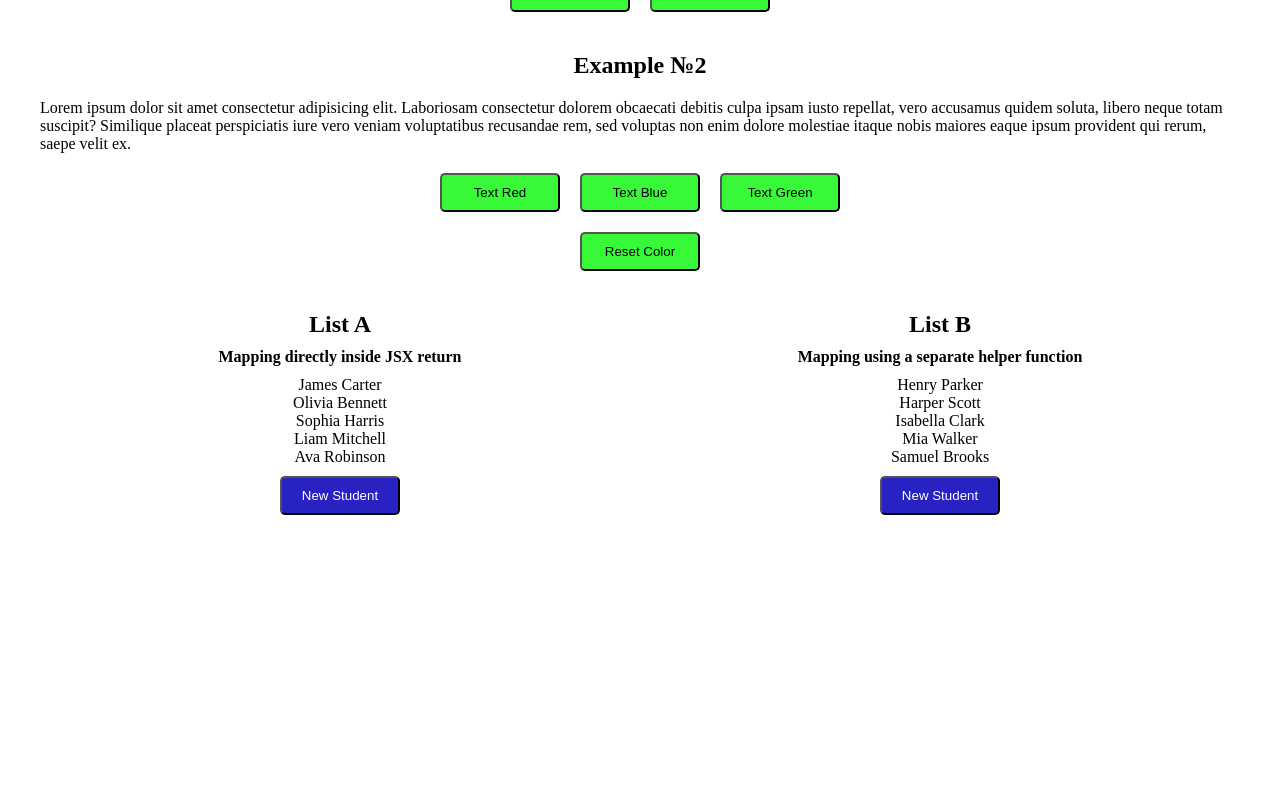
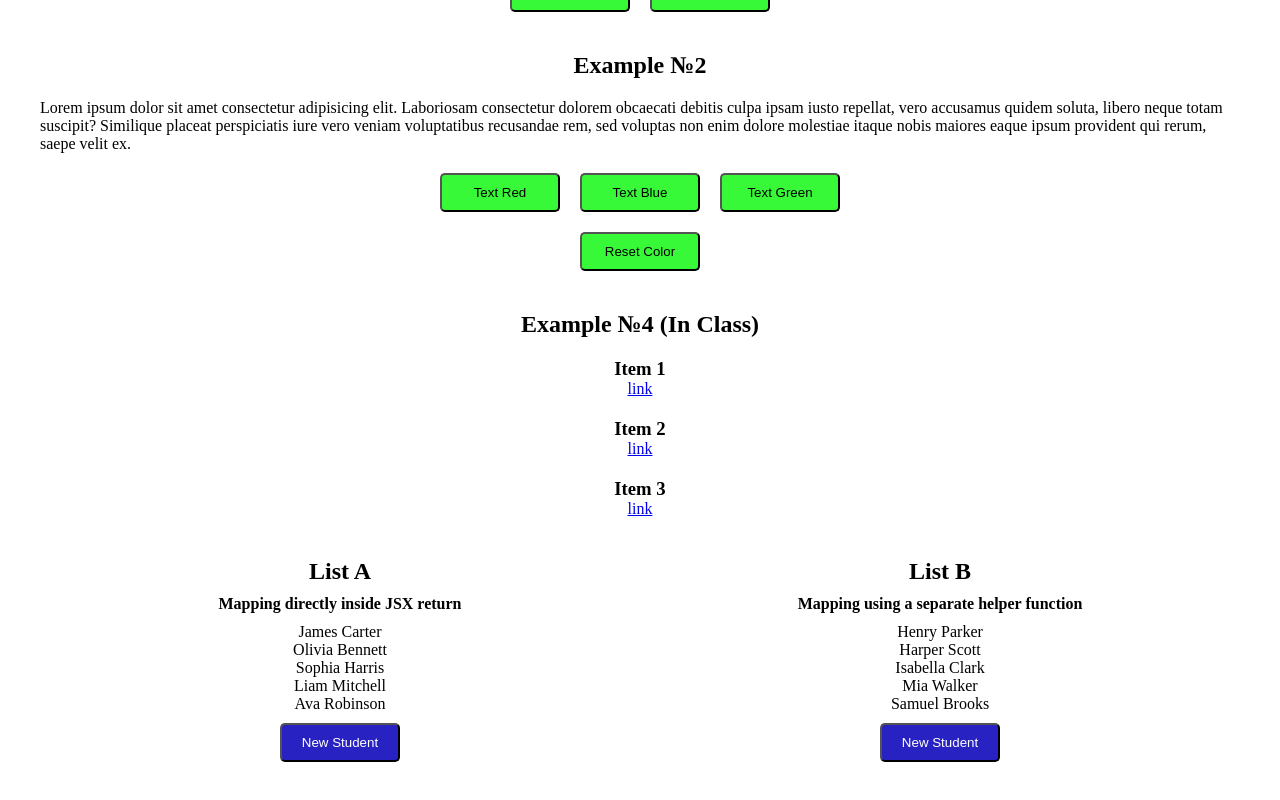
Before and after one commit to Tiana-K08/react-by-examples, a React (Vite) app: page / in a window 1280 px wide. Shown: the part 1647-2447 px from the top of the page. Before the commit the page ends 2202 px from the top, so only its background shows below. Built offline with nearby package versions, Linux system fonts and the light colour scheme.

Commit message:
feat: using state and setState (Class Components)

```diff
--- a/src/App.jsx
+++ b/src/App.jsx
@@ -10,6 +10,7 @@ import InClassParentGreeting from './components/props/in-class/InClassParentGree
 
 import Counter from './components/use-state/counter/Counter.jsx';
 import Text from './components/use-state/text/Text.jsx';
+import InClassPageContainer from './components/use-state/states-in-class/InClassPageContainer.jsx';
 
 import ListsContainer from './components/method-map/list-container/ListsContainer.jsx';
 
@@ -30,6 +31,7 @@ function App() {
 
       <Counter />
       <Text />
+      <InClassPageContainer />
 
       <ListsContainer />
     </div>
--- /dev/null
+++ b/src/components/use-state/states-in-class/InClassPageContainer.css
@@ -0,0 +1,11 @@
+.page-wrapper {
+  display: flex;
+  flex-direction: column;
+  align-items: center;
+  text-align: center;
+  gap: 20px;
+}
+
+.page-wrapper > h2 {
+  cursor: pointer;
+}
--- /dev/null
+++ b/src/components/use-state/states-in-class/InClassPageContainer.jsx
@@ -0,0 +1,49 @@
+import { Component } from 'react';
+
+import InClassPageItem from './InClassPageItem.jsx';
+
+import './InClassPageContainer.css';
+
+class InClassPageContainer extends Component {
+  constructor() {
+    super();
+
+    this.state = {
+      pageTitle: 'Example №4 (In Class)',
+      pageItems: [
+        { title: 'Item 1' },
+        { title: 'Item 2' },
+        { title: 'Item 3' },
+      ],
+    };
+
+    this.handlePageTitleUpdate = this.handlePageTitleUpdate.bind(this);
+  }
+
+  handlePageTitleUpdate() {
+    this.setState({
+      pageTitle: 'Welcome to my page (In Class)',
+    });
+  }
+
+  renderPageItems() {
+    return this.state.pageItems.map((item, idx) => {
+      return (
+        <div key={idx}>
+          <InClassPageItem title={item.title} url={'https://google.com'} />
+        </div>
+      );
+    });
+  }
+
+  render() {
+    return (
+      <div className="page-wrapper">
+        <h2 onClick={this.handlePageTitleUpdate}>{this.state.pageTitle}</h2>
+        {this.renderPageItems()}
+      </div>
+    );
+  }
+}
+
+export default InClassPageContainer;
--- /dev/null
+++ b/src/components/use-state/states-in-class/InClassPageItem.jsx
@@ -0,0 +1,16 @@
+import { Component } from 'react';
+
+class InClassPageItem extends Component {
+  render() {
+    return (
+      <>
+        <h3>{this.props.title}</h3>
+        <a href={this.props.url} target="_blank" rel="noopener noreferrer">
+          link
+        </a>
+      </>
+    );
+  }
+}
+
+export default InClassPageItem;
```
